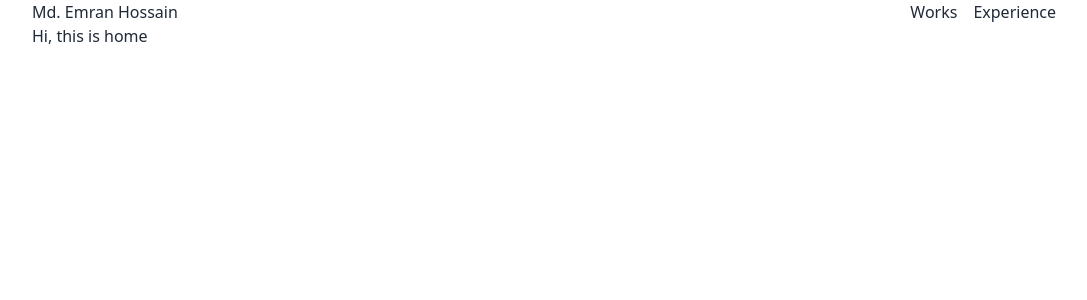
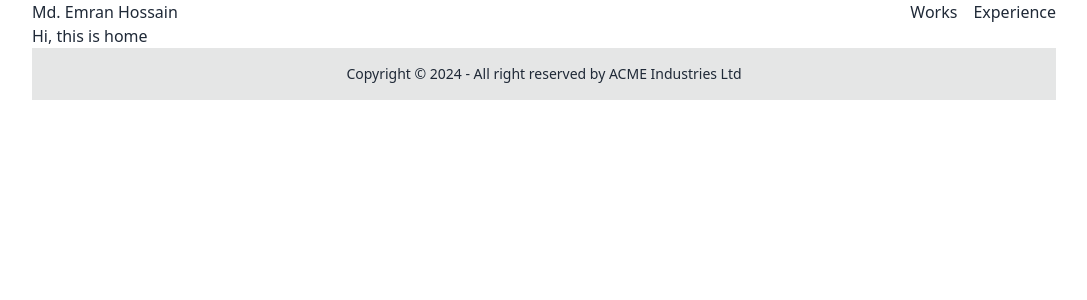
Before and after one commit to Emranhossainshuvo/react-portfolio, a React (Vite) app: page / in a window 1280 px wide. Shown: the top 300 px of the page, without its empty margins (96-1183 px from the left). Built offline with nearby package versions, Linux system fonts and the light colour scheme.

Commit message:
created and added the basic footer for the website

```diff
--- /dev/null
+++ b/src/components/Footer/Footer.jsx
@@ -0,0 +1,13 @@
+const Footer = () => {
+  return (
+    <div>
+      <footer className="footer footer-center p-4 bg-base-300 text-base-content">
+        <aside>
+          <p>Copyright © 2024 - All right reserved by ACME Industries Ltd</p>
+        </aside>
+      </footer>
+    </div>
+  );
+};
+
+export default Footer;
--- a/src/pages/Home/Home.jsx
+++ b/src/pages/Home/Home.jsx
@@ -1,3 +1,4 @@
+import Footer from "../../components/Footer/Footer";
 import Navbar from "../../components/Navbar/Navbar";
 
 const Home = () => {
@@ -5,6 +6,7 @@
         <div>
             <Navbar></Navbar>
             <h3>Hi, this is home</h3>
+            <Footer></Footer>
         </div>
     );
 };
```
Also changed, not shown: src/pages/Errorpage/Errorpage.jsx (line endings or trailing spaces).
